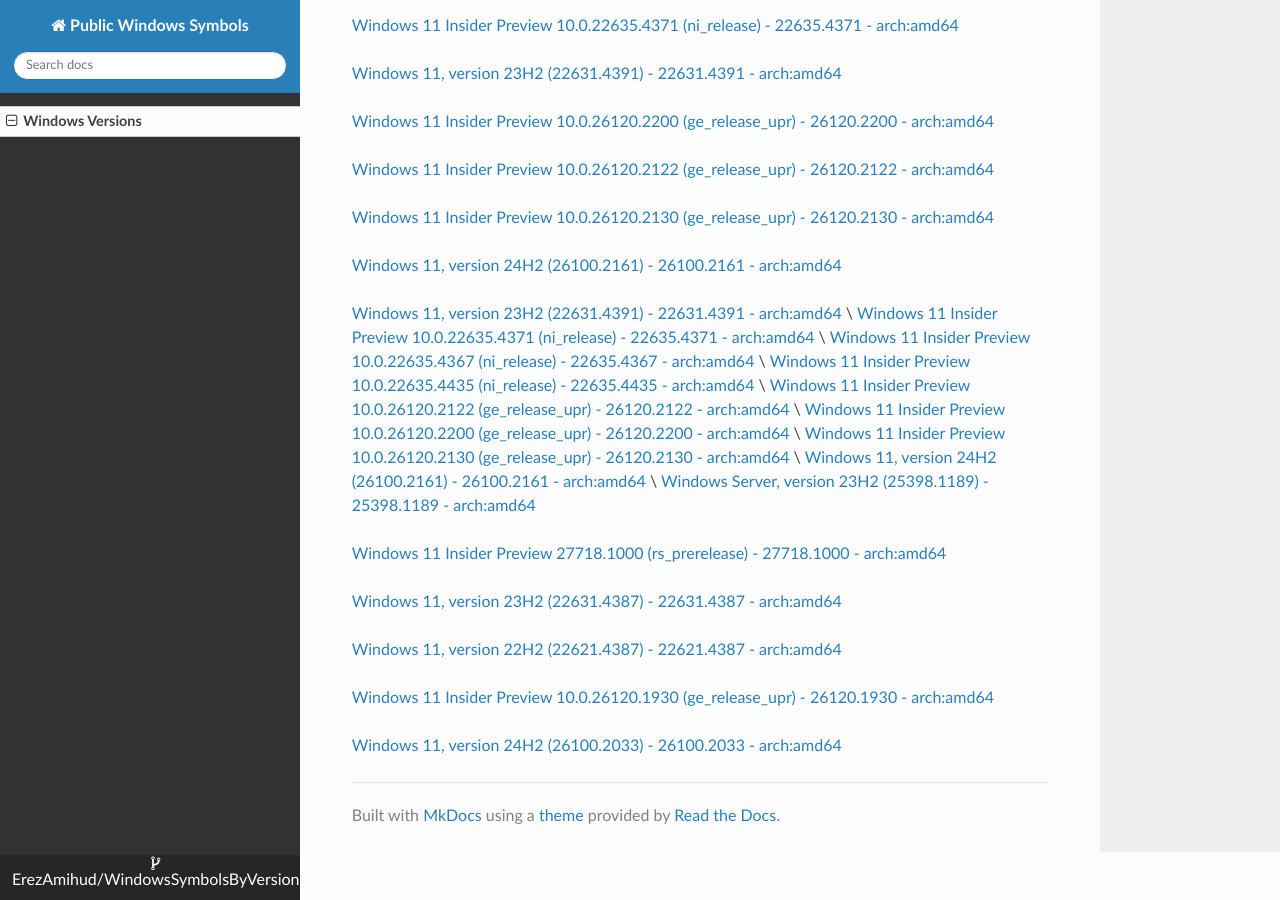
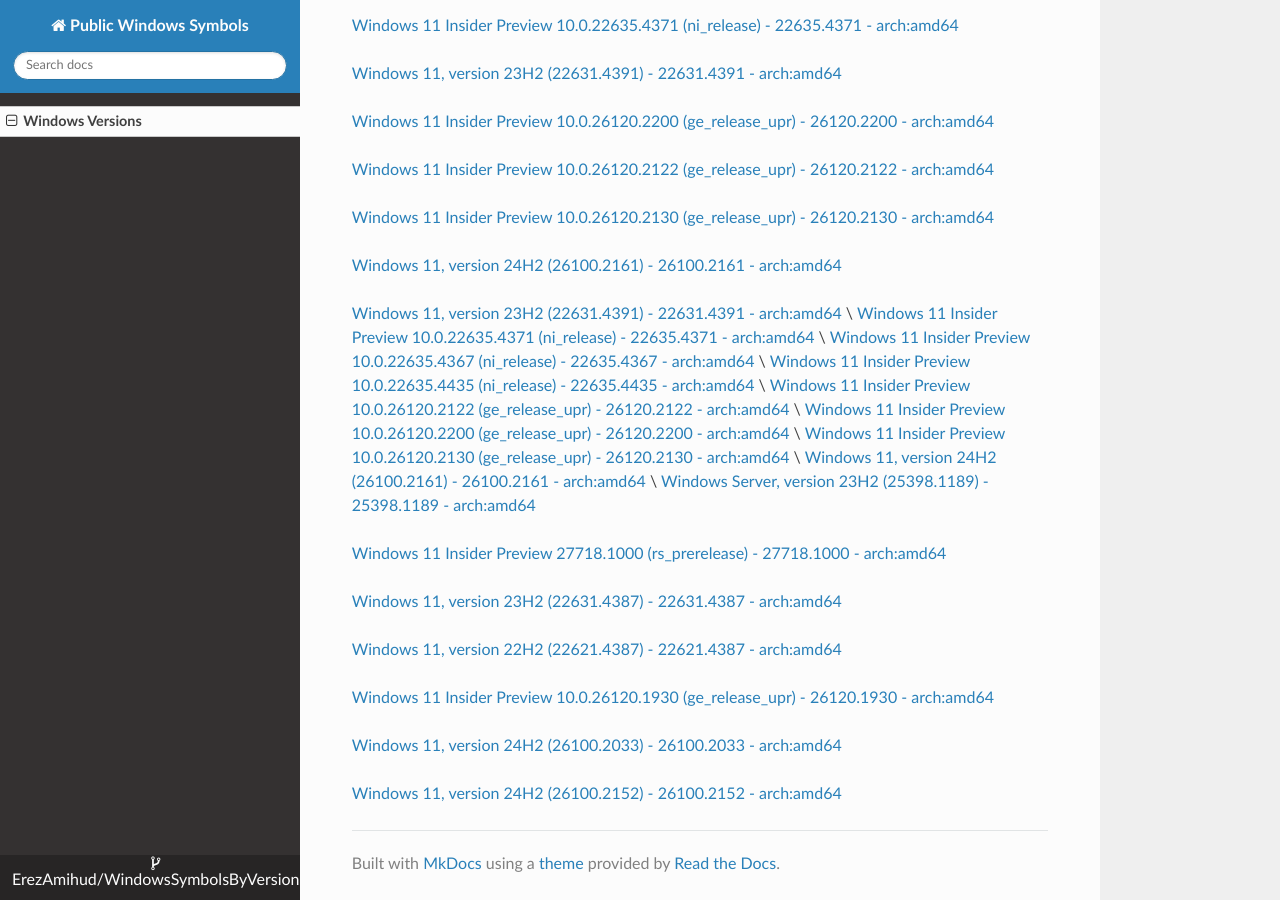
Before and after one commit to ErezAmihud/WindowsSymbolsByVersion, an MkDocs documentation site: the page built from docs/index.md, in a window 1280 px wide and 900 px high, scrolled down 3869 px. Built offline with MkDocs 1.6.1, drawn with Linux system fonts in a browser that asks for light colours; nearby versions of some CDN libraries.

Commit message:
Automated commit, add manifest for a4da2b41-0ac3-4987-9b07-30c19c5d594f

```diff
--- a/docs/index.md
+++ b/docs/index.md
@@ -185,3 +185,6 @@
 
 
 [Windows 11, version 24H2 (26100.2033) - 26100.2033 - arch:amd64](https://github.com/ErezAmihud/WindowsSymbolsByVersion/blob/main/manifests/7a25f043-fbfb-43f1-b1ef-dee8694dd06a.manifest)
+
+
+[Windows 11, version 24H2 (26100.2152) - 26100.2152 - arch:amd64](https://github.com/ErezAmihud/WindowsSymbolsByVersion/blob/main/manifests/a4da2b41-0ac3-4987-9b07-30c19c5d594f.manifest)
```
Also changed, not shown: process_builds.json (+1 -1 lines), 1 other file.
